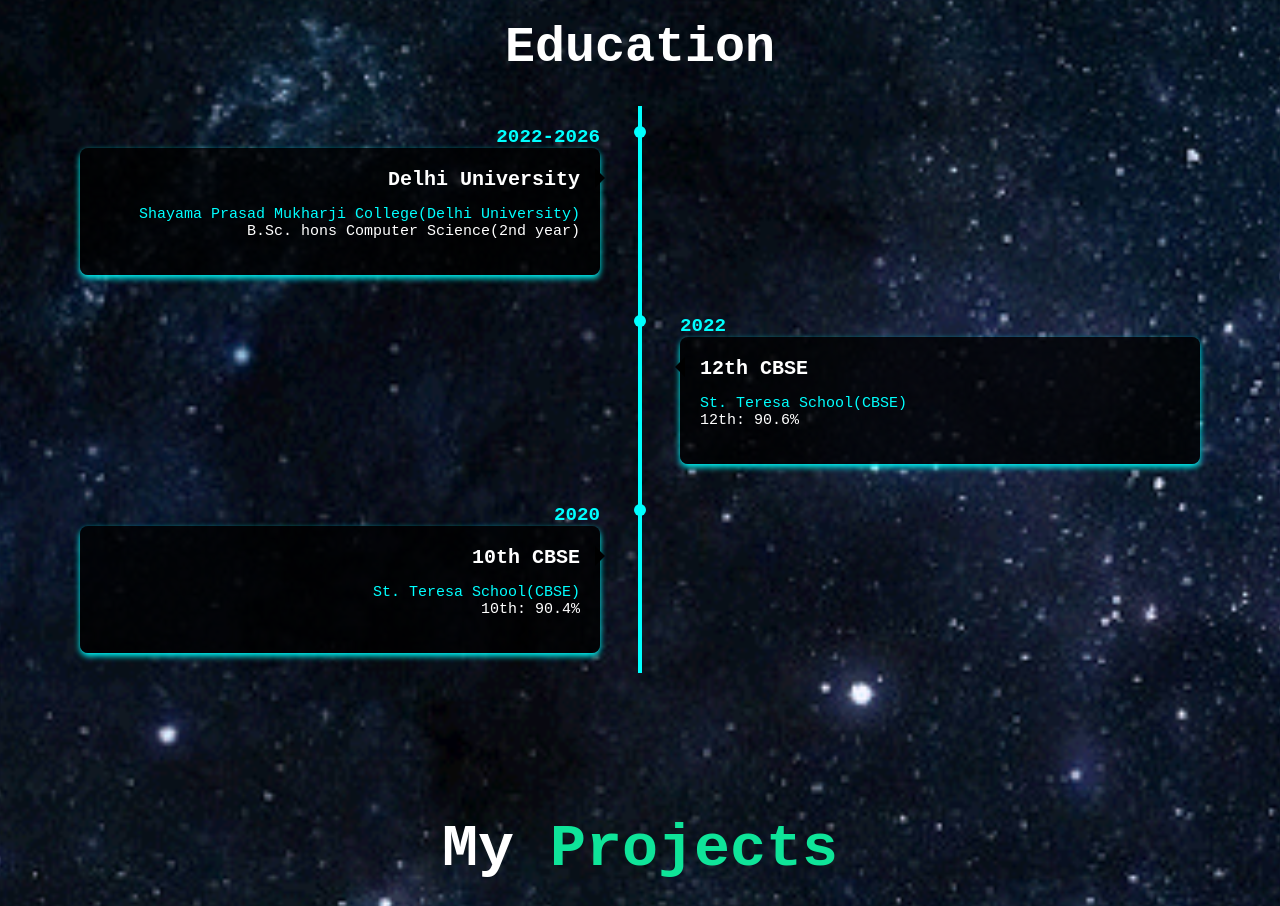
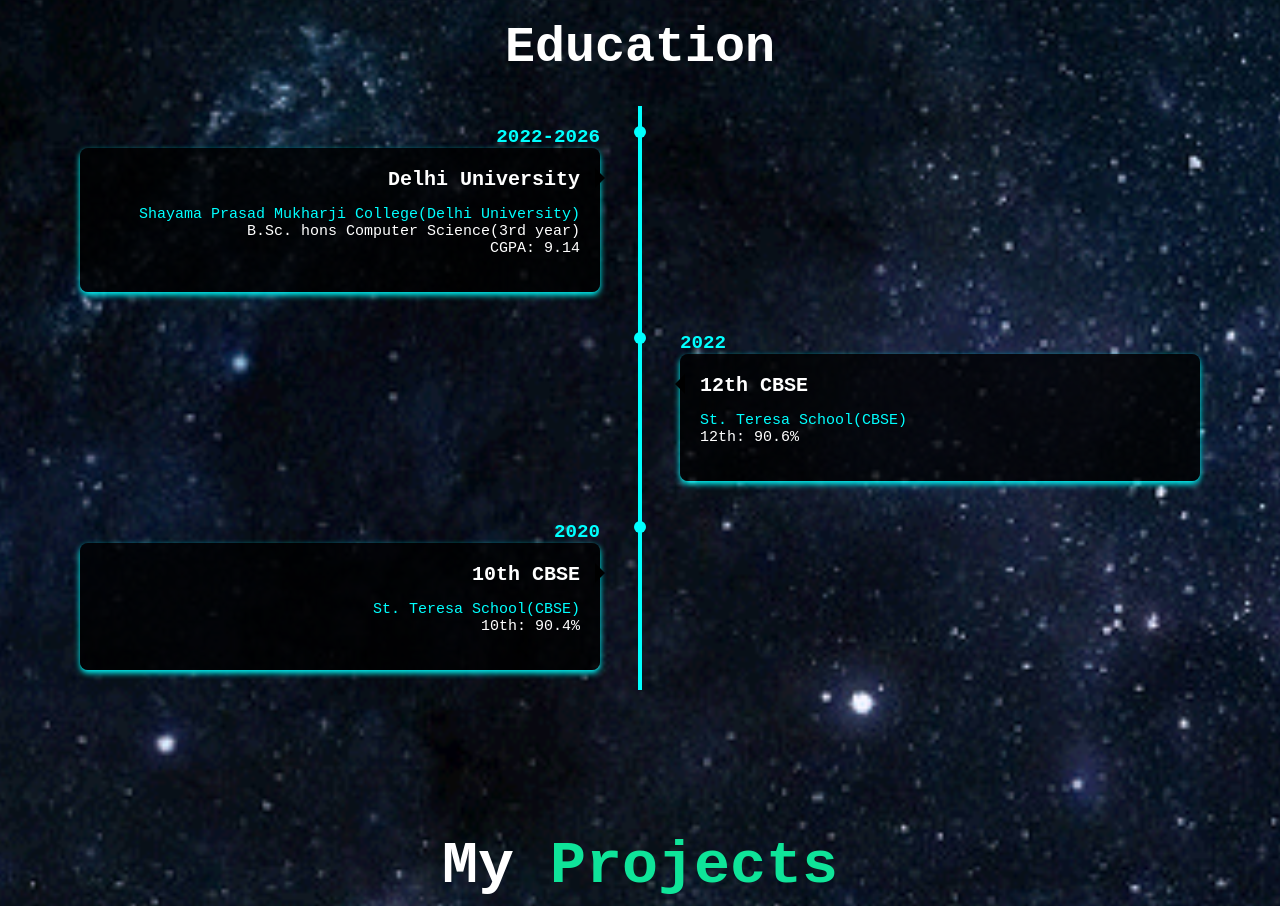
Before and after one commit to KritikaSoni0607/Kritika-s_Portfolio, a plain HTML site: page index.html in a window 1280 px wide. Shown: the part 1682-2588 px from the top of the page. Drawn offline with Linux system fonts and the light colour scheme.

Commit message:
new commit

```diff
--- a/index.html
+++ b/index.html
@@ -42,7 +42,7 @@
 
             <div class="social-media">
                 <a href="https://www.hackerrank.com/profile/kritipriya2058" target="_blank"><i class="fa-brands fa-hackerrank"></i></a>
-                <a href="mailto: kritikasoni0605@gmail.com" target="_blank"><i class="fa-solid fa-envelope"></i></a>
+                <a href="mailto:kritikasoni0605@gmail.com" target="_blank"><i class="fa-solid fa-envelope"></i></a>
                 <a href="https://www.linkedin.com/in/kritika-soni-89666327b" target="_blank"><i class="fa-brands fa-linkedin"></i></a>
                 <a href="https://github.com/KritikaSoni0607" target="_blank"><i class="fa-brands fa-github"></i></a>
 
@@ -143,7 +143,7 @@
                     <div class="timeline-date">2022-2026</div>
                     <div class="timeline-content">
                         <h3>Delhi University</h3>
-                        <li><span>Shayama Prasad Mukharji College(Delhi University)</span><br>B.Sc. hons Computer Science(2nd year)</li>
+                        <li><span>Shayama Prasad Mukharji College(Delhi University)</span><br>B.Sc. hons Computer Science(3rd year)<br>CGPA: 9.14 </li>
                     </div>
 
 
@@ -269,7 +269,7 @@
                 <center>
                 <div class="social-media">
                     <a href="https://www.hackerrank.com/profile/kritipriya2058" target="_blank"><i class="fa-brands fa-hackerrank"></i></a>
-                    <a href="mailto: kritikasoni0605@gmail.com" target="_blank"><i class="fa-solid fa-envelope"></i></a>
+                    <a href="mailto:kritikasoni0605@gmail.com" target="_blank"><i class="fa-solid fa-envelope"></i></a>
                     <a href="https://www.linkedin.com/in/kritika-soni-89666327b" target="_blank"><i class="fa-brands fa-linkedin"></i></a>
                     <a href="https://github.com/KritikaSoni0607" target="_blank"><i class="fa-brands fa-github"></i></a>
 
```
